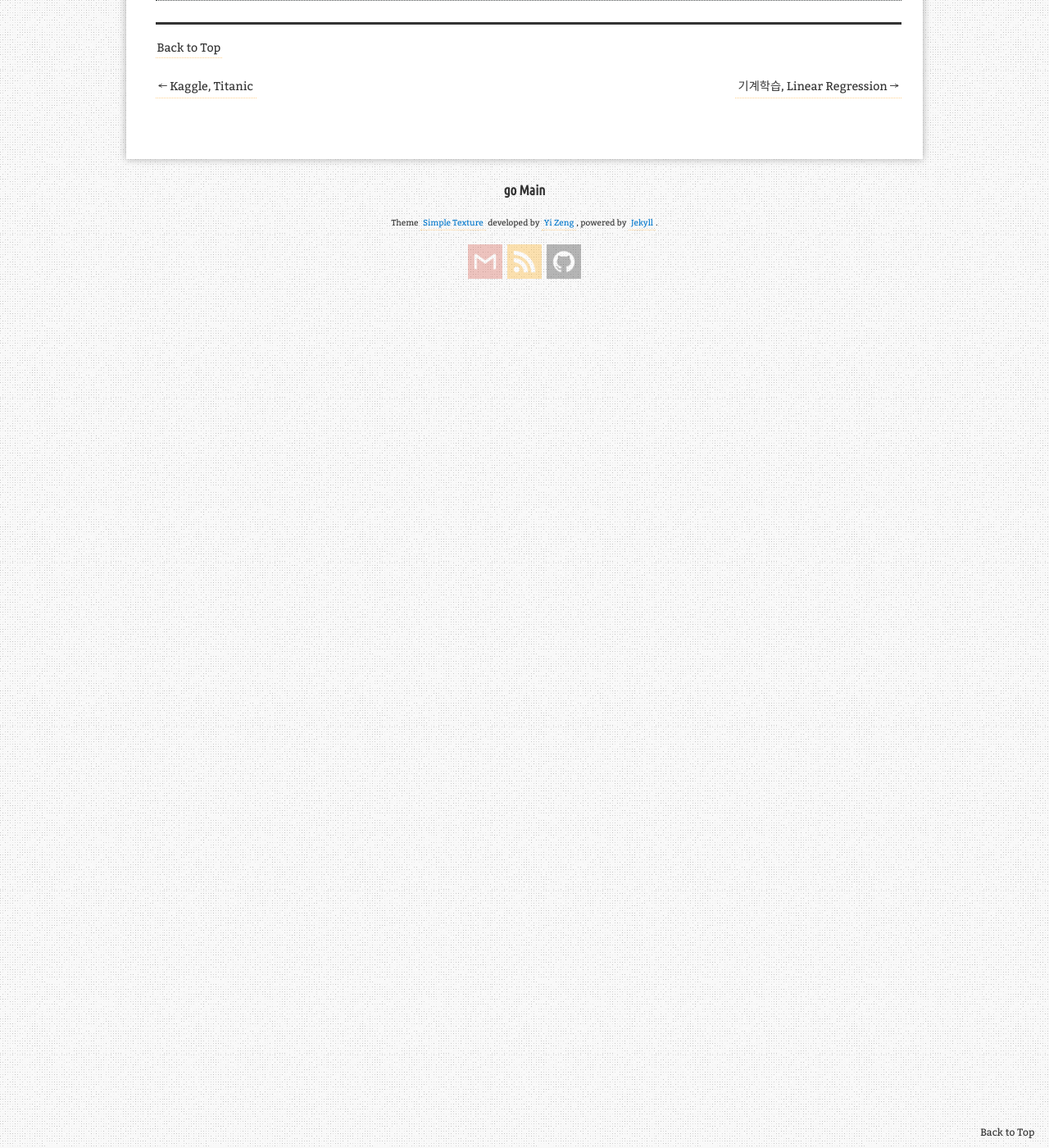
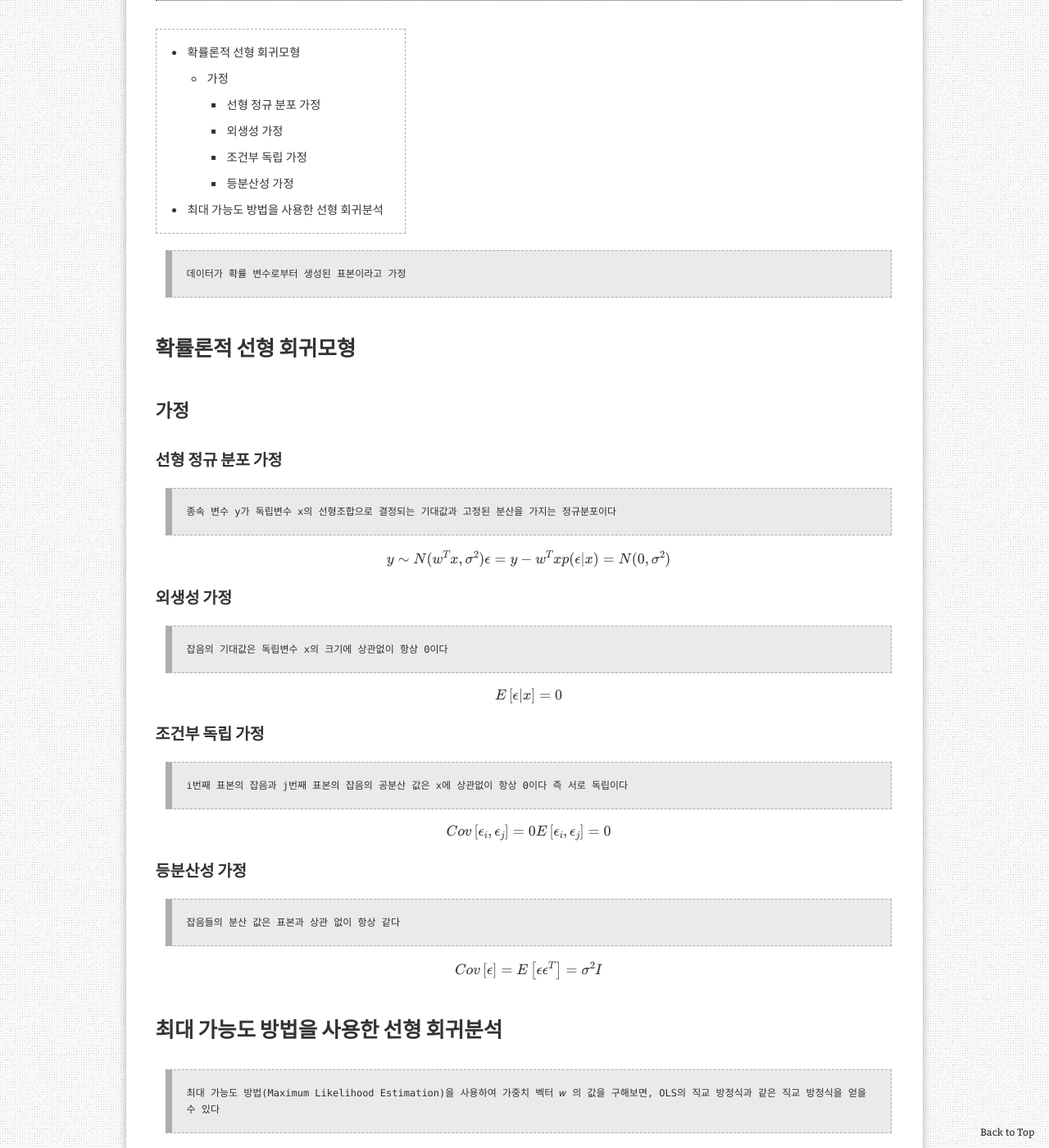
Before and after one commit to aristohyun/aristohyun.github.io, a Jekyll site: the page built from _posts/2021-06-25-Linear-Regression-2.md, in a window 1280 px wide and 1400 px high, scrolled down 314 px. Shown: the whole window at 82% size. Built offline with Jekyll 4.4.1, drawn with Linux system fonts in a browser that asks for light colours; formulas are drawn with MathJax 3; comment, search, counter and statistics services are not loaded.

Commit message:
Update 2021-06-25-Linear-Regression-2.md

```diff
--- a/_posts/2021-06-25-Linear-Regression-2.md
+++ b/_posts/2021-06-25-Linear-Regression-2.md
@@ -11,3 +11,49 @@ redirect_from:
 
 * Kramdown table of contents
 {:toc .toc}
+
+> 데이터가 확률 변수로부터 생성된 표본이라고 가정
+
+# 확률론적 선형 회귀모형
+
+## 가정
+
+### 선형 정규 분포 가정
+
+> 종속 변수 y가 독립변수 x의 선형조합으로 결정되는 기대값과 고정된 분산을 가지는 정규분포이다
+
+@
+y \sim  N(w^Tx,\sigma^2 ) \\\
+\epsilon = y - w^Tx \\\
+p(\epsilon | x) = N(0,\sigma^2)
+@
+
+### 외생성 가정
+
+> 잡음의 기대값은 독립변수 x의 크기에 상관없이 항상 0이다
+
+@
+E \left [ \epsilon | x \right ] = 0
+@
+
+### 조건부 독립 가정
+
+> i번째 표본의 잡음과 j번째 표본의 잡음의 공분산 값은 x에 상관없이 항상 0이다
+> 즉 서로 독립이다
+
+@
+Cov \left [ \epsilon_ i ,  \epsilon_ j \right ] = 0 \\\
+E \left [ \epsilon_ i ,  \epsilon_ j \right ] = 0
+@
+
+### 등분산성 가정
+
+> 잡음들의 분산 값은 표본과 상관 없이 항상 같다
+
+@
+Cov \left [ \epsilon \right ] = E \left [ \epsilon \epsilon^T \right ] = \sigma^2 I
+@
+
+# 최대 가능도 방법을 사용한 선형 회귀분석
+
+> 최대 가능도 방법(Maximum Likelihood Estimation)을 사용하여 가중치 벡터 𝑤 의 값을 구해보면, OLS의 직교 방정식과 같은 직교 방정식을 얻을 수 있다
```
